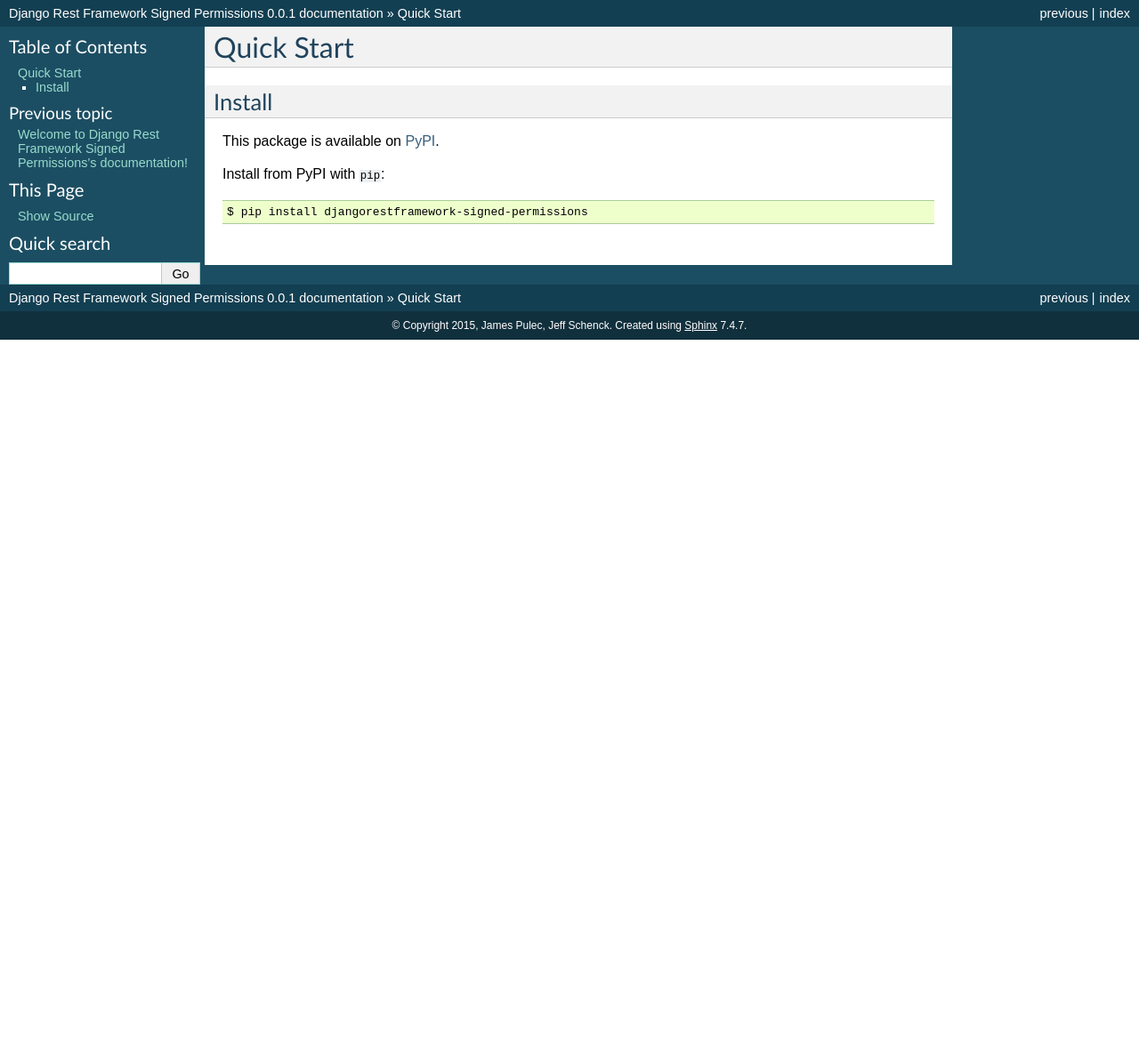
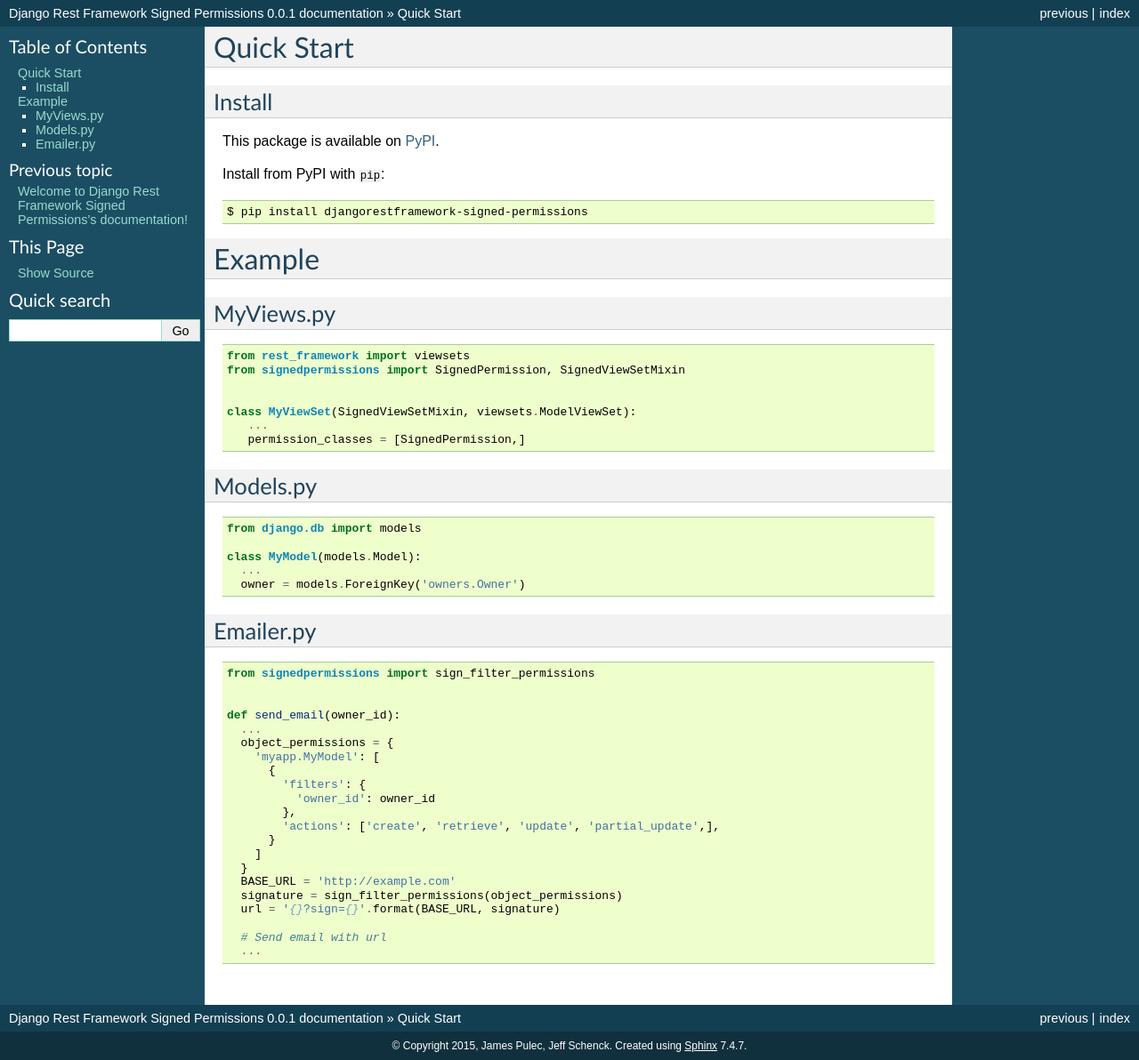
Before and after one commit to chewse/djangorestframework-signed-permissions, a Sphinx documentation site: the page built from docs/usage.rst, in a window 1280 px wide. Shown: the whole page at 89% size. Built offline with Sphinx 7.4.7, drawn with Linux system fonts in a browser that asks for light colours; pages that are not in the unit, such as notebooks, are missing from menus; before the commit the page ends 900 px from its top, so only the background shows below that.

Commit message:
Update some usage docs and pull things into package namespace

```diff
--- a/docs/usage.rst
+++ b/docs/usage.rst
@@ -13,3 +13,61 @@
     $ pip install djangorestframework-signed-permissions
 
 .. _pypi: https://pypi.python.org/pypi/djangorestframework-signed-permissions
+
+
+Example
+=======
+
+
+MyViews.py
+----------
+
+.. code:: python
+
+    from rest_framework import viewsets
+    from signedpermissions import SignedPermission, SignedViewSetMixin
+
+
+    class MyViewSet(SignedViewSetMixin, viewsets.ModelViewSet):
+       ...
+       permission_classes = [SignedPermission,]
+
+
+Models.py
+---------
+
+.. code:: python
+
+    from django.db import models
+
+    class MyModel(models.Model):
+      ...
+      owner = models.ForeignKey('owners.Owner')
+
+
+Emailer.py
+----------
+
+.. code:: python
+
+    from signedpermissions import sign_filter_permissions
+
+
+    def send_email(owner_id):
+      ...
+      object_permissions = {
+        'myapp.MyModel': [
+          {
+            'filters': {
+              'owner_id': owner_id
+            },
+            'actions': ['create', 'retrieve', 'update', 'partial_update',],
+          }
+        ]
+      }
+      BASE_URL = 'http://example.com'
+      signature = sign_filter_permissions(object_permissions)
+      url = '{}?sign={}'.format(BASE_URL, signature)
+
+      # Send email with url
+      ...
--- a/signedpermissions/__init__.py
+++ b/signedpermissions/__init__.py
@@ -0,0 +1,5 @@
+# -*- coding: utf-8 -*-
+
+from .permissions import SignedPermission  # noqa
+from .signing import sign_filter_permissions  # noqa
+from .views import SignedViewSetMixin  # noqa
```
Also changed, not shown: 2 other files.
